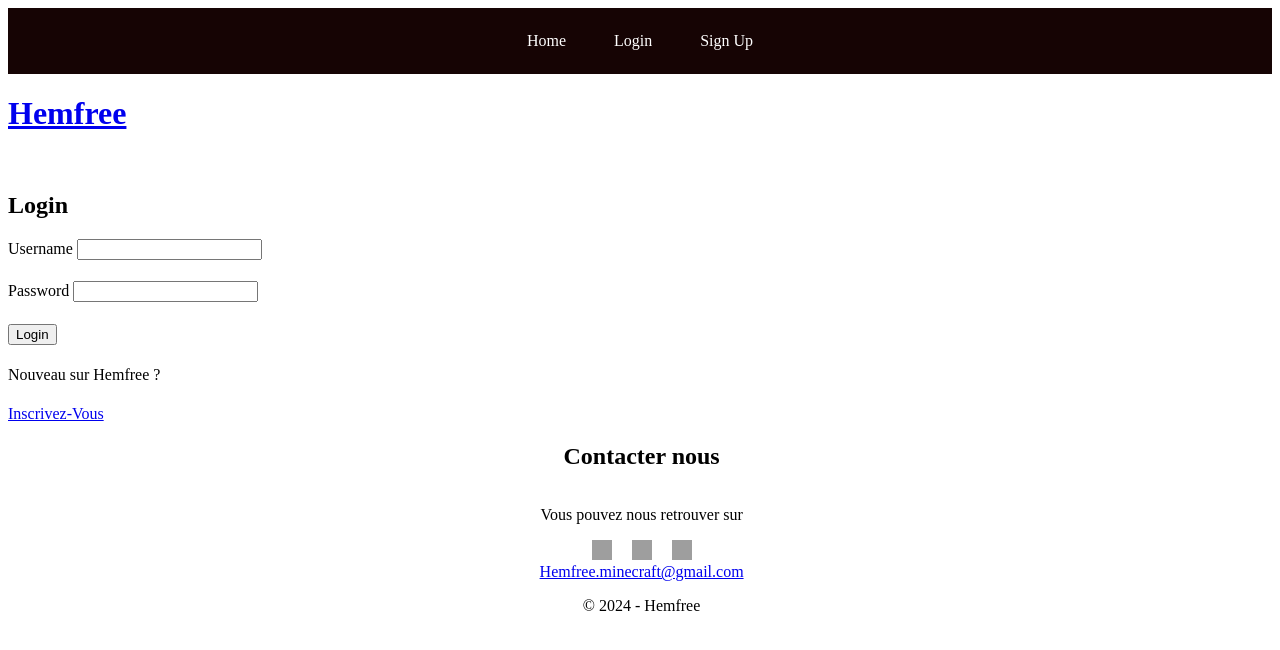
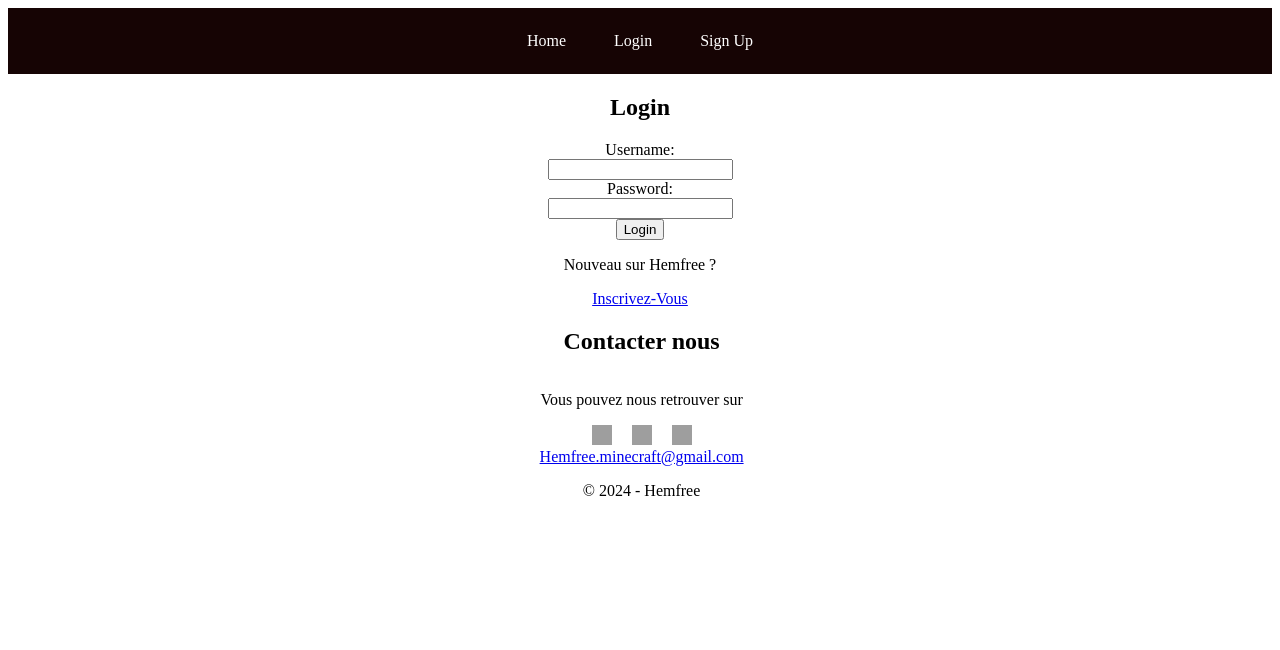
Before and after one commit to AmnezziaCS/hemfree, a Next.js app: page /login in a window 1280 px wide. Shown: the top 650 px of the page. Built offline with nearby package versions, Linux system fonts and the light colour scheme; grey boxes are pictures that could not be loaded.

Commit message:
feat(login): handleLoginSubmit

```diff
--- /dev/null
+++ b/src/app/login/page.module.css
@@ -0,0 +1,8 @@
+.form {
+    display: flex;
+    flex-direction: column;
+    align-items: center;
+    justify-content: center;
+    height: 100%;
+    width: 100%;
+}
--- a/src/app/login/page.tsx
+++ b/src/app/login/page.tsx
@@ -1,24 +1,40 @@
+import styles from './page.module.css';
+
 export default function Login() {
+    const handleSubmit = (event: React.FormEvent<HTMLFormElement>) => {
+        event.preventDefault();
+
+        const formData = new FormData(event.currentTarget);
+
+        const body = JSON.stringify({
+            name: formData.get('username'),
+            password: formData.get('password'),
+        });
+
+        fetch(`${process.env.API_URL}/login`, {
+            method: 'POST',
+            body: body,
+        })
+            .then((response) => response.json())
+            .then((data) => {
+                console.log(data);
+            });
+    };
+
     return (
-        <form id="loginForm" method="post">
-            <a href="/">
-                <h1>Hemfree</h1>
-            </a>
-            <br />
+        <form
+            id="loginForm"
+            method="post"
+            onSubmit={handleSubmit}
+            className={styles.form}
+        >
             <h2>Login</h2>
-            <label>Username </label>
-            <input type="text" id="username" name="username" required></input>
-            <h1></h1>
-            <label>Password </label>
-            <input
-                type="password"
-                id="password"
-                name="password"
-                required
-            ></input>
-            <h1></h1>
-            <input type="submit" value="Login"></input>
-            <h1></h1>Nouveau sur Hemfree ?<h1></h1>
+            <label>Username: </label>
+            <input type="text" id="username" name="username" required />
+            <label>Password: </label>
+            <input type="password" id="password" name="password" required />
+            <button type="submit">Login</button>
+            <p>Nouveau sur Hemfree ?</p>
             <a href="/signup">Inscrivez-Vous</a>
         </form>
     );
--- a/src/app/signup/page.tsx
+++ b/src/app/signup/page.tsx
@@ -33,8 +33,8 @@ export default function Signup() {
             className={styles.form}
         >
             <h2>Sign Up</h2>
-            <label htmlFor="name">Name</label>
-            <input type="text" id="name" name="name" required />
+            <label htmlFor="name">Username</label>
+            <input type="text" id="username" name="username" required />
             <label htmlFor="email">Email</label>
             <input type="email" id="email" name="email" required />
             <label htmlFor="password">Password</label>
```
